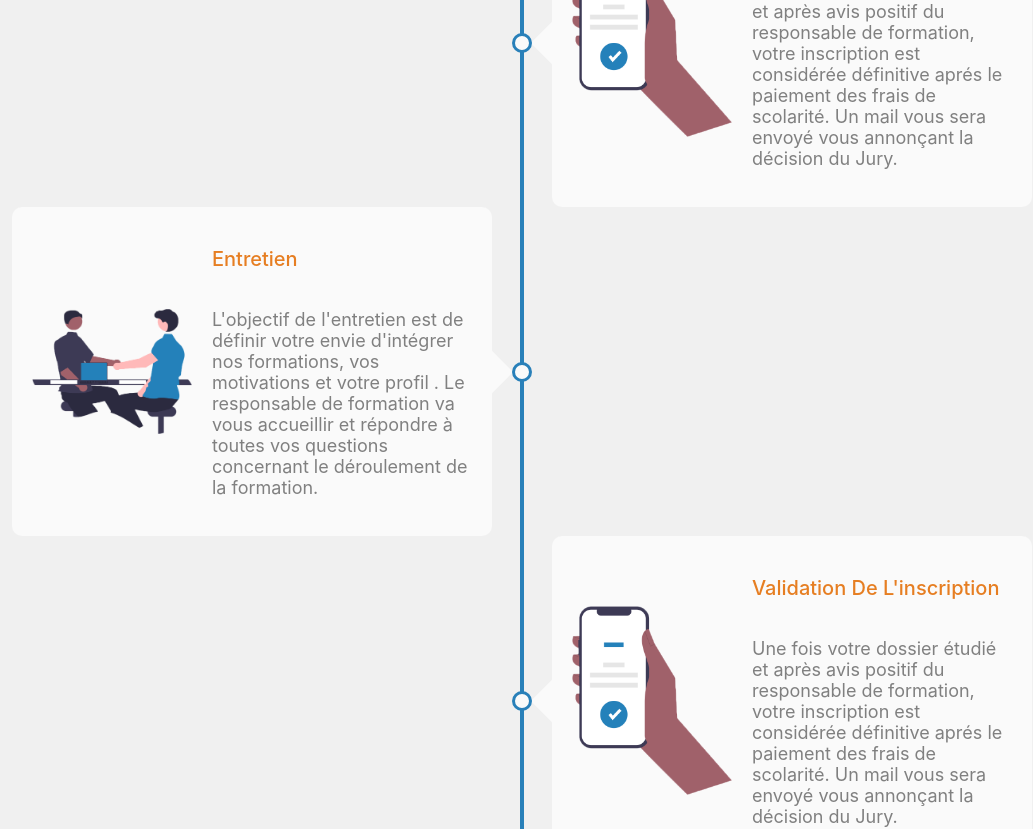
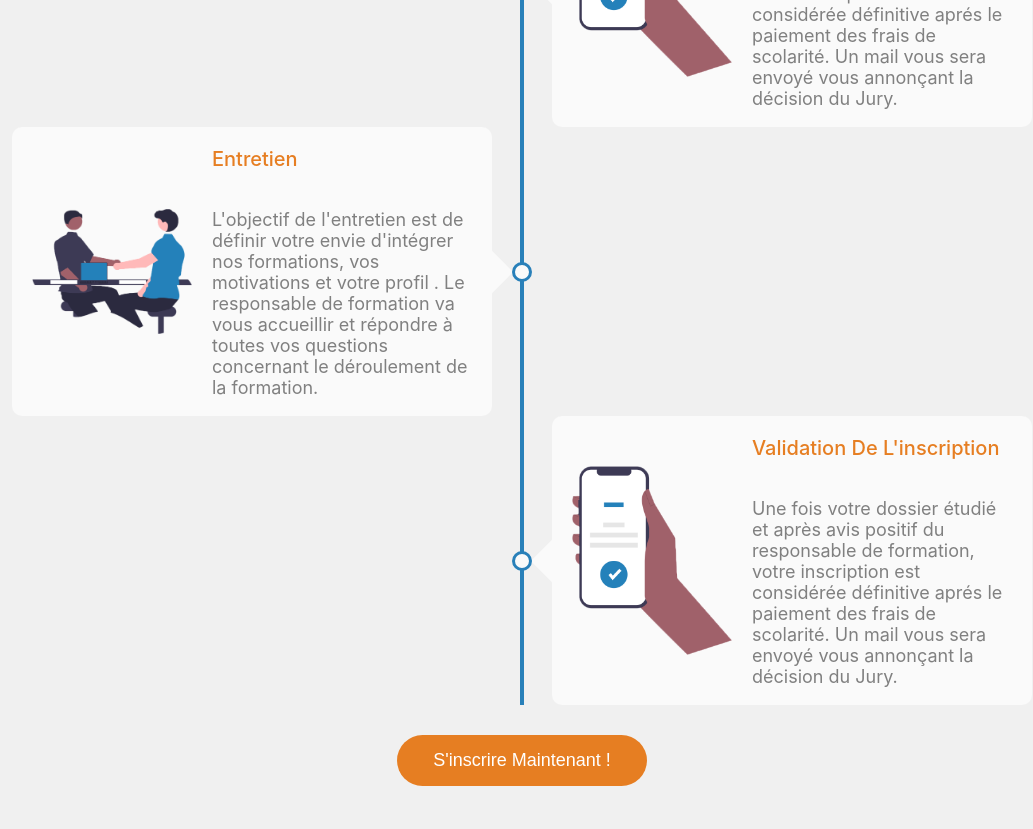
Before and after one commit to Med-El-Mobarik/formations-ensa-khouribga, a Next.js app: page /admission in a window 1280 px wide. Shown: the part 660-1489 px from the top of the page, without its empty margins (118-1151 px from the left). Built offline with nearby package versions, Linux system fonts and the light colour scheme.

Commit message:
second commit

```diff
--- a/components/admission/index.module.scss
+++ b/components/admission/index.module.scss
@@ -6,6 +6,27 @@
   flex-direction: column;
   align-items: center;
   margin-bottom: 50px;
+
+  .btn {
+    font-size: 18px;
+    border: 0;
+    border-radius: 40px;
+    width: 250px;
+    padding: 15px 10px;
+    font-weight: 100;
+    cursor: pointer;
+    transition: 0.15s;
+    margin-top: 30px;
+    color: #fff;
+    background-color: $secondary-color;
+    backface-visibility: hidden;
+
+    &:hover {
+      transform: scale(1.01);
+      box-shadow: rgba(100, 100, 111, 0.2) 0px 7px 29px 0px;
+      backface-visibility: hidden;
+    }
+  }
 
   h2 {
     text-align: center;
@@ -50,7 +71,7 @@
             left: -15px;
           }
 
-          .circle{
+          .circle {
             left: -40px;
           }
         }
@@ -72,7 +93,7 @@
         right: -15px;
       }
 
-      .circle{
+      .circle {
         position: absolute;
         width: 20px;
         height: 20px;
@@ -86,7 +107,7 @@
       display: flex;
       align-items: center;
       background-color: #fafafa;
-      padding: 20px;
+      padding: 0 20px;
       width: 75%;
       align-self: flex-end;
       margin-left: auto;
--- a/components/admission/index.tsx
+++ b/components/admission/index.tsx
@@ -29,7 +29,7 @@ const Admission = () => {
   return (
     <>
       <NavigationBar />
-      <div className={`${classes.content} animate__animated animate__fadeInUp`}>
+      <div className={classes.content}>
         <h2> Admission</h2>
         <hr />
         <div className={classes.container}>
@@ -49,6 +49,7 @@ const Admission = () => {
             </div>
           ))}
         </div>
+        <button className={classes.btn}>S&apos;inscrire Maintenant !</button>
       </div>
       <Footer />
     </>
```
